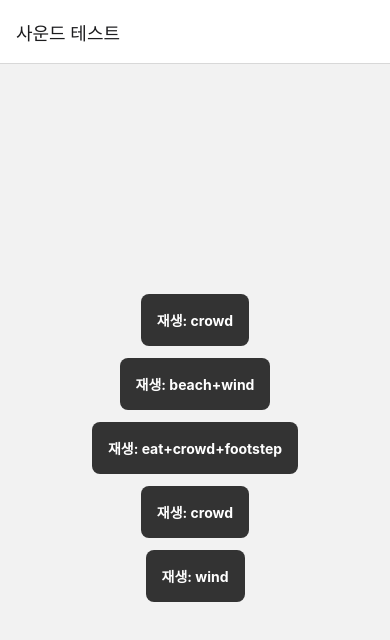
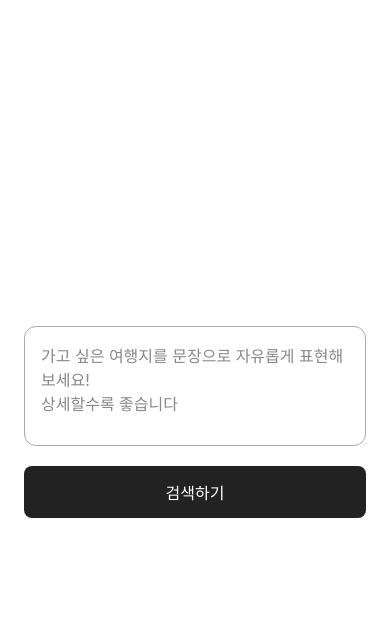
Before and after one commit to Forzzle/Ambby_FE, a React Native app: screen / in a window 390 px wide. Shown: the top 640 px of the page. Built offline with nearby package versions, Linux system fonts and the light colour scheme; what react-native-sound would draw is missing.

Commit message:
feat: app.jsx 병합 준비 및 podfile 업데이트

```diff
--- a/App.jsx
+++ b/App.jsx
@@ -12,12 +12,7 @@ console.log('✅ App 컴포넌트 진입 확인');
 
 const App = () => (
   <NavigationContainer>
-    <Stack.Navigator initialRouteName="Sound">
-      <Stack.Screen
-        name="Sound"
-        component={SoundPage}
-        options={{title: '사운드 테스트'}}
-      />
+    <Stack.Navigator initialRouteName="Search">
       <Stack.Screen
         name="Search"
         component={SearchPage}
@@ -33,6 +28,11 @@ const App = () => (
         component={DetailPage}
         options={{title: '상세페이지'}}
       />
+      <Stack.Screen
+        name="Sound"
+        component={SoundPage}
+        options={{title: '사운드 테스트'}}
+      />
     </Stack.Navigator>
   </NavigationContainer>
 );
```
Also changed, not shown: 1 other file (tests, documents, lock files or other folders).
